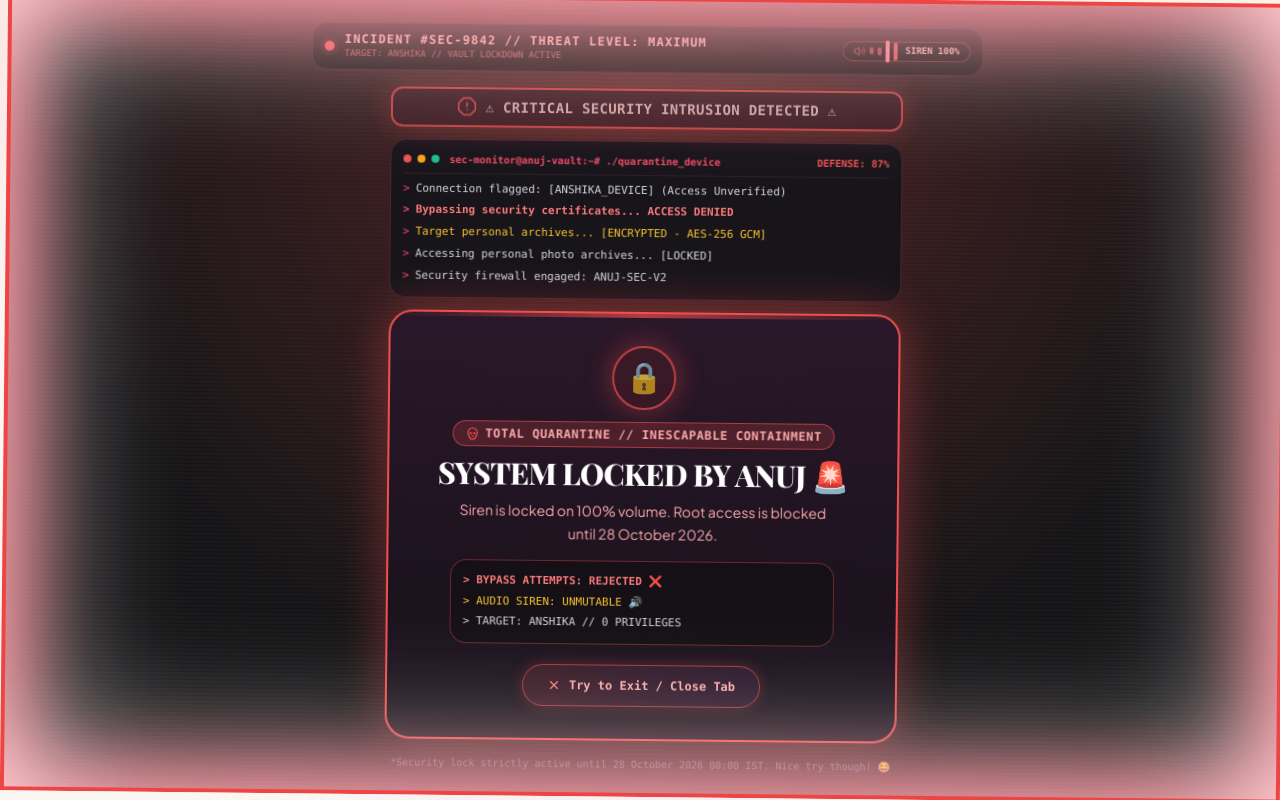
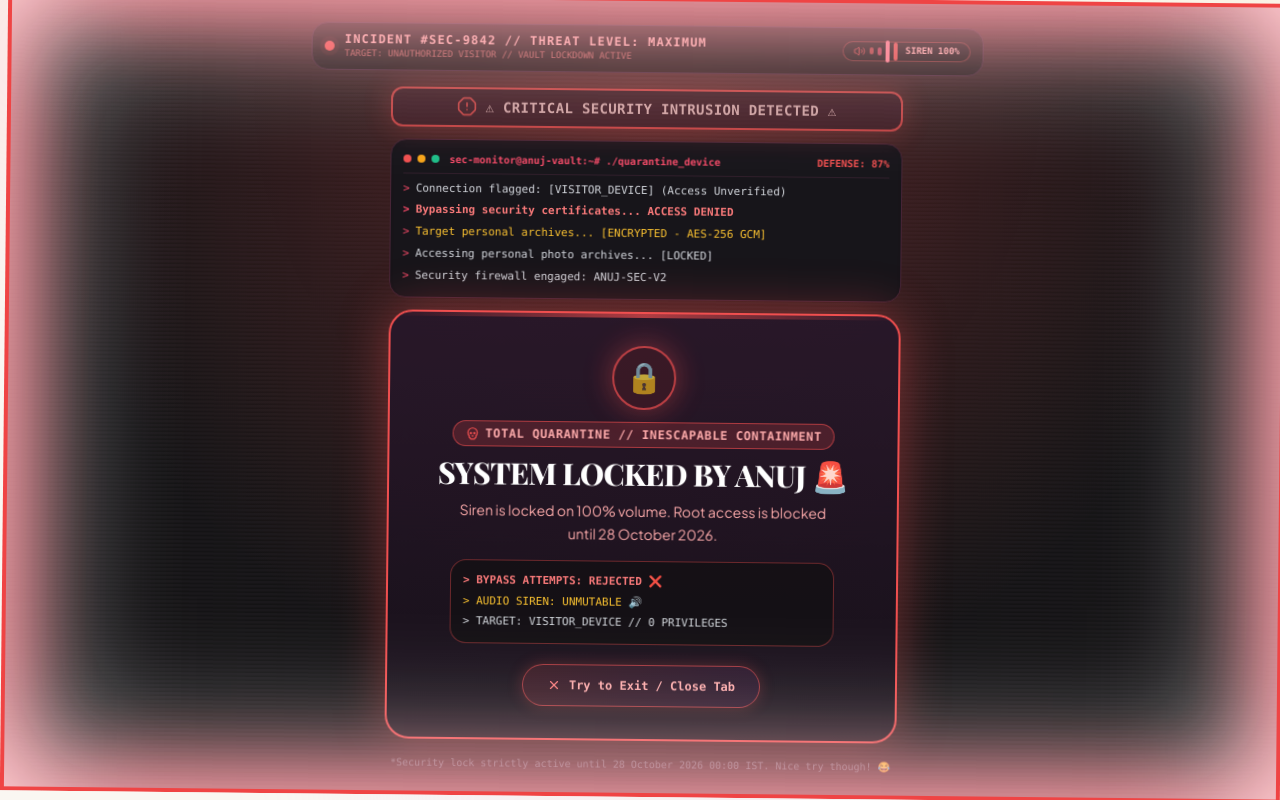
Before and after one commit to anujsandhu/anshii, a Next.js app: page / in a window 1280 px wide. Built offline with nearby package versions, Linux system fonts and the light colour scheme; a web font is replaced by a local one.

Commit message:
fix: contain music player equalizer bars and remove Anshika references before Oct 28

```diff
--- a/app/globals.css
+++ b/app/globals.css
@@ -439,6 +439,16 @@ canvas {
 .animate-audio-bar-3 { animation: audioEqBar 0.26s ease-in-out infinite 0.14s; }
 .animate-audio-bar-4 { animation: audioEqBar 0.48s ease-in-out infinite 0.04s; }
 
+/* Calm Music Mini Visualizer in header pill - smooth, gentle, strictly contained within 11px */
+@keyframes calmEqBar {
+  0%, 100% { height: 3px; opacity: 0.55; }
+  50% { height: 10px; opacity: 1; }
+}
+
+.animate-calm-bar-1 { animation: calmEqBar 0.55s ease-in-out infinite; }
+.animate-calm-bar-2 { animation: calmEqBar 0.7s ease-in-out infinite 0.15s; }
+.animate-calm-bar-3 { animation: calmEqBar 0.45s ease-in-out infinite 0.3s; }
+
 /* Luxury Shimmer Glow */
 @keyframes luxuryShimmer {
   0% { background-position: -200% 0; }
--- a/app/page.tsx
+++ b/app/page.tsx
@@ -9,7 +9,7 @@ export async function generateMetadata(): Promise<Metadata> {
   const isLocked = isServerDateLocked();
   if (isLocked) {
     return {
-      title: "Not yet. 👀 | Anshika",
+      title: "Not yet. 👀",
       description: "Something is waiting... Come back on 28 October.",
       openGraph: {
         title: "Not yet. 👀",
--- a/components/BirthdayDateLock.tsx
+++ b/components/BirthdayDateLock.tsx
@@ -84,13 +84,13 @@ const CALM_SOUNDTRACKS = [
 
 
 const HACKER_PRANK_MESSAGES = [
-  "Nice try Anshika. Even NASA can't bypass this before the 28th. 😂",
-  "🚨 ALERT: Anshika caught snooping around the secret vault!",
+  "Nice try! Even NASA can't bypass this before the 28th. 😂",
+  "🚨 ALERT: Unauthorized visitor caught snooping around the secret vault!",
   "Access Denied: Protected by Anuj's anti-snooper firewall. 🛡️",
   "Error 403: Snooper detected. Go away and come back on Oct 28! 👀",
   "Decryption attempt failed. Security level: MAXIMUM ANUJ DEFENSE. 😂",
   "Bro, it's NOT opening early. Stop pressing the button! 😭",
-  "October 28. Mark your calendar. Not today, Anshika! 🌷",
+  "October 28. Mark your calendar. Not today! 🌷",
   "Your IP has been logged into the 'Impatient People Hall of Fame' 🏆😂",
   "Trying to break into the secret vault? Nice try. 😂",
 ];
@@ -229,10 +229,10 @@ export default function BirthdayDateLock({
   }, [calmMusicVolume]);
 
 
-  // Simulated live hacker terminal logs (ZERO BIRTHDAY CLUES)
+  // Simulated live hacker terminal logs (ZERO CLUES)
   const [terminalLogs, setTerminalLogs] = useState<string[]>([
     "INITIALIZING SYSTEM LOCKDOWN PROTOCOL...",
-    "Connection flagged: [ANSHIKA_DEVICE] (Access Unverified)",
+    "Connection flagged: [VISITOR_DEVICE] (Access Unverified)",
     "Bypassing security certificates... ACCESS DENIED",
     "Target personal archives... [ENCRYPTED - AES-256 GCM]",
   ]);
@@ -242,8 +242,12 @@ export default function BirthdayDateLock({
 
   // Enforce zero-clue mysterious title before Oct 28
   useEffect(() => {
-    document.title = "SECURITY WARNING // ACCESS RESTRICTED";
-  }, []);
+    if (showHackerLayer) {
+      document.title = "🚨 SECURITY WARNING // ACCESS RESTRICTED";
+    } else {
+      document.title = "Not yet. 👀";
+    }
+  }, [showHackerLayer]);
 
   // Sync prank layer status with parent for cursor mode switching
   useEffect(() => {
@@ -444,7 +448,7 @@ export default function BirthdayDateLock({
 
         if (remaining === 1) {
           setDisarmMessage(
-            "❌ WRONG DATE! 🚨 Only 1 ATTEMPT REMAINING! Think carefully, Anshika... how could you forget when we first talked?! 😭"
+            "❌ WRONG DATE! 🚨 Only 1 ATTEMPT REMAINING! Think carefully... how could you forget when we first talked?! 😭"
           );
         } else {
           // 0 attempts remaining -> Lockdown penalty
@@ -781,34 +785,37 @@ export default function BirthdayDateLock({
       {/* ── TOP HEADER (Luxury with Calm Music Player & Status) ──────────── */}
       <header className="w-full max-w-4xl mx-auto flex items-center justify-between z-20 py-2 sm:py-3 gap-2">
         <div className="flex items-center gap-2 shrink-0">
+          <div className="w-6 h-6 sm:w-7 sm:h-7 rounded-full bg-gradient-to-tr from-[#ffe4e6] to-[#fecdd3] border border-[#fda4af]/60 flex items-center justify-center text-xs shadow-2xs">
+            💌
+          </div>
           <span className="font-serif italic text-base sm:text-lg font-bold text-[#4a3832] tracking-tight flex items-center gap-1.5">
-            Anshika
+            For You
             <span className="text-xs not-italic text-[#f59e0b]">✨</span>
           </span>
         </div>
 
         {/* ── CALM MUSIC PLAYER PILL (Plays calming tracks like Iktara) ──── */}
-        <div className="flex items-center gap-1.5 sm:gap-2 bg-white/92 backdrop-blur-md px-2.5 sm:px-3 py-1 rounded-full border border-[#ebdcd0] shadow-[0_2px_14px_rgba(244,63,94,0.08)]">
+        <div className="flex items-center gap-1.5 sm:gap-2.5 bg-white/95 backdrop-blur-md px-3 py-1.5 rounded-full border border-[#ebdcd0] shadow-[0_2px_14px_rgba(244,63,94,0.08)]">
           {/* Mini Rotating Vinyl */}
           <button
             onClick={toggleCalmPlayPause}
-            className="relative flex items-center justify-center cursor-pointer group"
+            className="relative flex items-center justify-center cursor-pointer group shrink-0"
             title={isCalmMusicPlaying ? "Pause calm music" : "Play calm music"}
           >
             <motion.div
               animate={isCalmMusicPlaying ? { rotate: 360 } : { rotate: 0 }}
               transition={{ repeat: Infinity, duration: 4.5, ease: "linear" }}
-              className="w-5 h-5 sm:w-6 sm:h-6 rounded-full bg-gradient-to-tr from-[#1c1917] via-[#292524] to-[#44403c] p-0.5 flex items-center justify-center shadow-xs"
+              className="w-5 h-5 sm:w-6 sm:h-6 rounded-full bg-gradient-to-tr from-[#1c1917] via-[#292524] to-[#44403c] p-[2px] flex items-center justify-center shadow-xs ring-1 ring-black/10"
             >
               <div className="w-2.5 h-2.5 rounded-full bg-[#f43f5e] flex items-center justify-center">
-                <div className="w-1 h-1 rounded-full bg-white" />
+                <div className="w-1 h-1 rounded-full bg-white shadow-xs" />
               </div>
             </motion.div>
           </button>
 
           {/* Track Info with animated sound wave */}
           <div
-            className="flex flex-col text-left cursor-pointer select-none"
+            className="flex flex-col text-left cursor-pointer select-none leading-tight"
             onClick={toggleCalmPlayPause}
           >
             <div className="flex items-center gap-1.5">
@@ -816,13 +823,13 @@ export default function BirthdayDateLock({
                 {CALM_SOUNDTRACKS[currentTrackIdx].title}
               </span>
               {isCalmMusicPlaying ? (
-                <span className="flex items-end gap-0.5 h-2.5 text-[#f43f5e]">
-                  <span className="w-0.5 bg-[#f43f5e] animate-audio-bar-1 rounded-full" />
-                  <span className="w-0.5 bg-[#f43f5e] animate-audio-bar-2 rounded-full" />
-                  <span className="w-0.5 bg-[#f43f5e] animate-audio-bar-3 rounded-full" />
+                <span className="flex items-end gap-[2px] h-[11px] max-h-[11px] overflow-hidden pb-[1px] text-[#f43f5e] shrink-0" aria-label="Playing">
+                  <span className="w-[2.5px] bg-[#f43f5e] rounded-full animate-calm-bar-1" style={{ minHeight: "3px" }} />
+                  <span className="w-[2.5px] bg-[#f43f5e] rounded-full animate-calm-bar-2" style={{ minHeight: "3px" }} />
+                  <span className="w-[2.5px] bg-[#f43f5e] rounded-full animate-calm-bar-3" style={{ minHeight: "3px" }} />
                 </span>
               ) : (
-                <span className="text-[9px] text-[#9ca3af] font-mono">paused</span>
+                <span className="text-[9px] text-[#9ca3af] font-mono leading-none">paused</span>
               )}
             </div>
             <span className="text-[8px] sm:text-[9px] text-[#927e76] font-medium truncate max-w-[80px] sm:max-w-[125px]">
@@ -1241,7 +1248,7 @@ export default function BirthdayDateLock({
                     INCIDENT #SEC-9842 // THREAT LEVEL: MAXIMUM
                   </span>
                   <span className="text-[9px] text-[#f87171]/70 font-mono">
-                    TARGET: ANSHIKA // VAULT LOCKDOWN ACTIVE
+                    TARGET: UNAUTHORIZED VISITOR // VAULT LOCKDOWN ACTIVE
                   </span>
                 </div>
               </div>
@@ -1349,7 +1356,7 @@ export default function BirthdayDateLock({
                 <div className="p-3 rounded-2xl bg-black/60 border border-[#ef4444]/40 max-w-sm mx-auto mb-5 text-left font-mono text-[11px] text-[#9ca3af] space-y-1">
                   <div className="text-[#f87171] font-bold">&gt; BYPASS ATTEMPTS: REJECTED ❌</div>
                   <div className="text-[#fbbf24]">&gt; AUDIO SIREN: UNMUTABLE 🔊</div>
-                  <div className="text-[#d1d5db]">&gt; TARGET: ANSHIKA // 0 PRIVILEGES</div>
+                  <div className="text-[#d1d5db]">&gt; TARGET: VISITOR_DEVICE // 0 PRIVILEGES</div>
                 </div>
 
                 {/* Mobile / Direct Escape Attempt Button (triggers question modal) */}
@@ -1444,18 +1451,18 @@ export default function BirthdayDateLock({
                       </div>
                     </div>
 
-                    {/* Anshika Bubble 1 */}
+                    {/* Contact Bubble 1 */}
                     <div className="flex items-start justify-end gap-2">
                       <div className="flex flex-col items-end max-w-[82%]">
                         <div className="px-3 py-1.5 rounded-2xl rounded-tr-xs bg-[#005c4b] text-[#e9edef] text-xs font-sans font-medium shadow-xs">
                           Hlo
                         </div>
                         <span className="text-[8.5px] text-[#8696a0] font-sans mt-0.5 mr-1">
-                          Anshika • 9:56 AM
+                          You • 9:56 AM
                         </span>
                       </div>
-                      <div className="w-6 h-6 rounded-full bg-[#005c4b] border border-[#059669] flex items-center justify-center text-[10px] font-bold text-white shrink-0 mt-1">
-                        A
+                      <div className="w-6 h-6 rounded-full bg-[#005c4b] border border-[#059669] flex items-center justify-center text-[11px] shrink-0 mt-1">
+                        🌸
                       </div>
                     </div>
 
@@ -1474,18 +1481,18 @@ export default function BirthdayDateLock({
                       </div>
                     </div>
 
-                    {/* Anshika Bubble 2 */}
+                    {/* Contact Bubble 2 */}
                     <div className="flex items-start justify-end gap-2">
                       <div className="flex flex-col items-end max-w-[82%]">
                         <div className="px-3 py-1.5 rounded-2xl rounded-tr-xs bg-[#005c4b] text-[#e9edef] text-xs font-sans font-medium shadow-xs">
                           Haan ,Right
                         </div>
                         <span className="text-[8.5px] text-[#8696a0] font-sans mt-0.5 mr-1">
-                          Anshika • 11:06 AM
+                          You • 11:06 AM
                         </span>
                       </div>
-                      <div className="w-6 h-6 rounded-full bg-[#005c4b] border border-[#059669] flex items-center justify-center text-[10px] font-bold text-white shrink-0 mt-1">
-                        A
+                      <div className="w-6 h-6 rounded-full bg-[#005c4b] border border-[#059669] flex items-center justify-center text-[11px] shrink-0 mt-1">
+                        🌸
                       </div>
                     </div>
                   </div>
--- a/components/LeavePageGuard.tsx
+++ b/components/LeavePageGuard.tsx
@@ -14,7 +14,7 @@ interface LeavePageGuardProps {
 }
 
 export const LEAVE_PAGE_WARNING_TEXT =
-  "Are you sure you want to leave? Your birthday celebration progress might be lost!";
+  "Are you sure you want to leave? Any unsaved progress will be lost.";
 
 export default function LeavePageGuard({
   warningMessage = LEAVE_PAGE_WARNING_TEXT,
```
